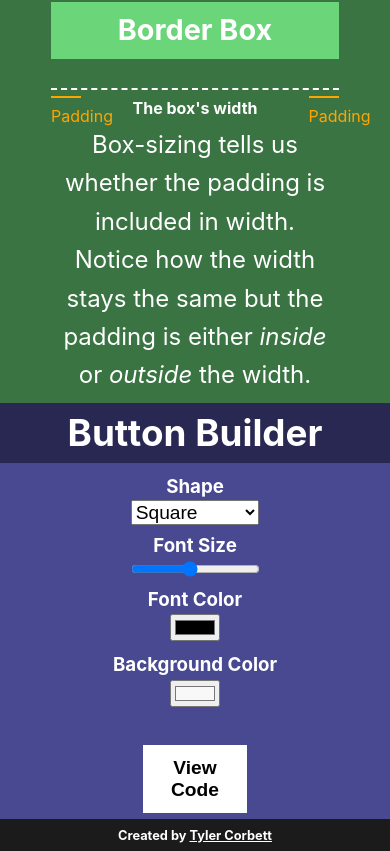
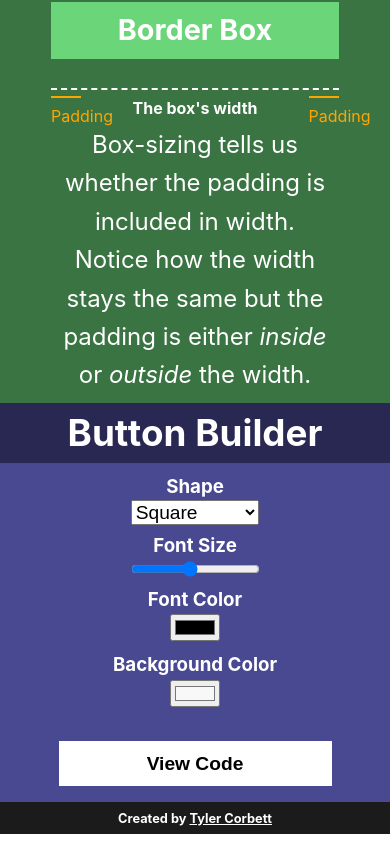
Before and after one commit to tylercorbett/css-showcase, a React (Create React App) app: page / in a window 390 px wide. Shown: the part 792-1643 px from the top of the page. Built offline with nearby package versions, Linux system fonts and the light colour scheme.

Commit message:
button positioned correct

```diff
--- a/src/components/buttonshowcase/ButtonShowcase.js
+++ b/src/components/buttonshowcase/ButtonShowcase.js
@@ -31,7 +31,7 @@ export default class ButtonShowcase extends PureComponent {
     myButton.style.fontSize = newFontSize;
   }
   handleClick = () => {
-    this.setState({ show: true });
+    this.setState({ show: false });
   }
   handleClose = () => {
     this.setState({ show: false });
--- a/src/components/buttonshowcase/ButtonShowcase.module.scss
+++ b/src/components/buttonshowcase/ButtonShowcase.module.scss
@@ -44,6 +44,7 @@
     text-align: center;
 }
 .main {
+    position: relative;
     display: flex;
     align-items: center;
 }
@@ -108,10 +109,11 @@
     .main {
         display: flex;
         flex-direction: column;
+        padding-bottom: 5rem;
     }
     .myButton {
-        margin: 18% auto 2% auto;
-        padding: 3vw;
+        position: absolute;
+        bottom: 1rem;
     }
     .select {
         width: 33vw;
```
